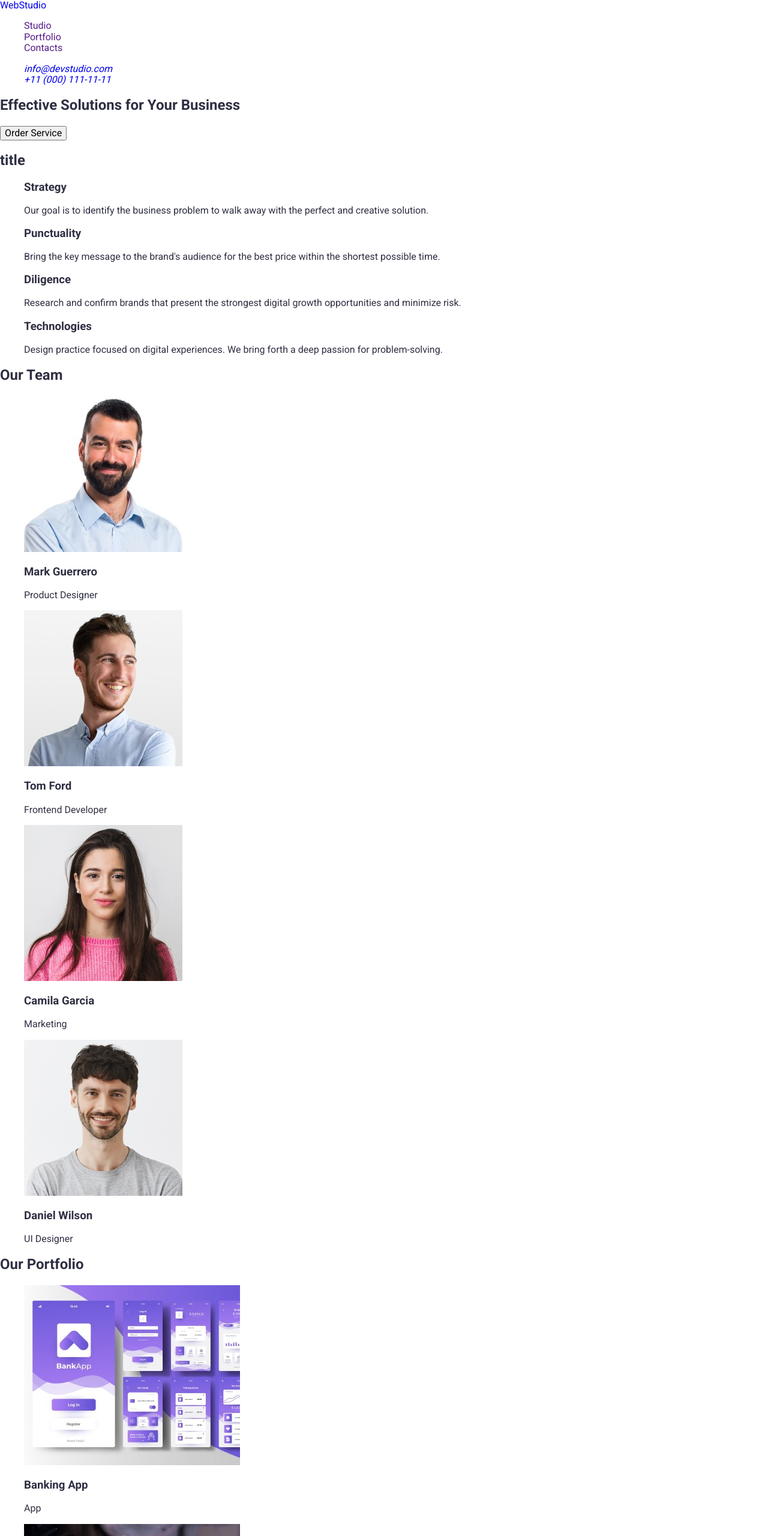
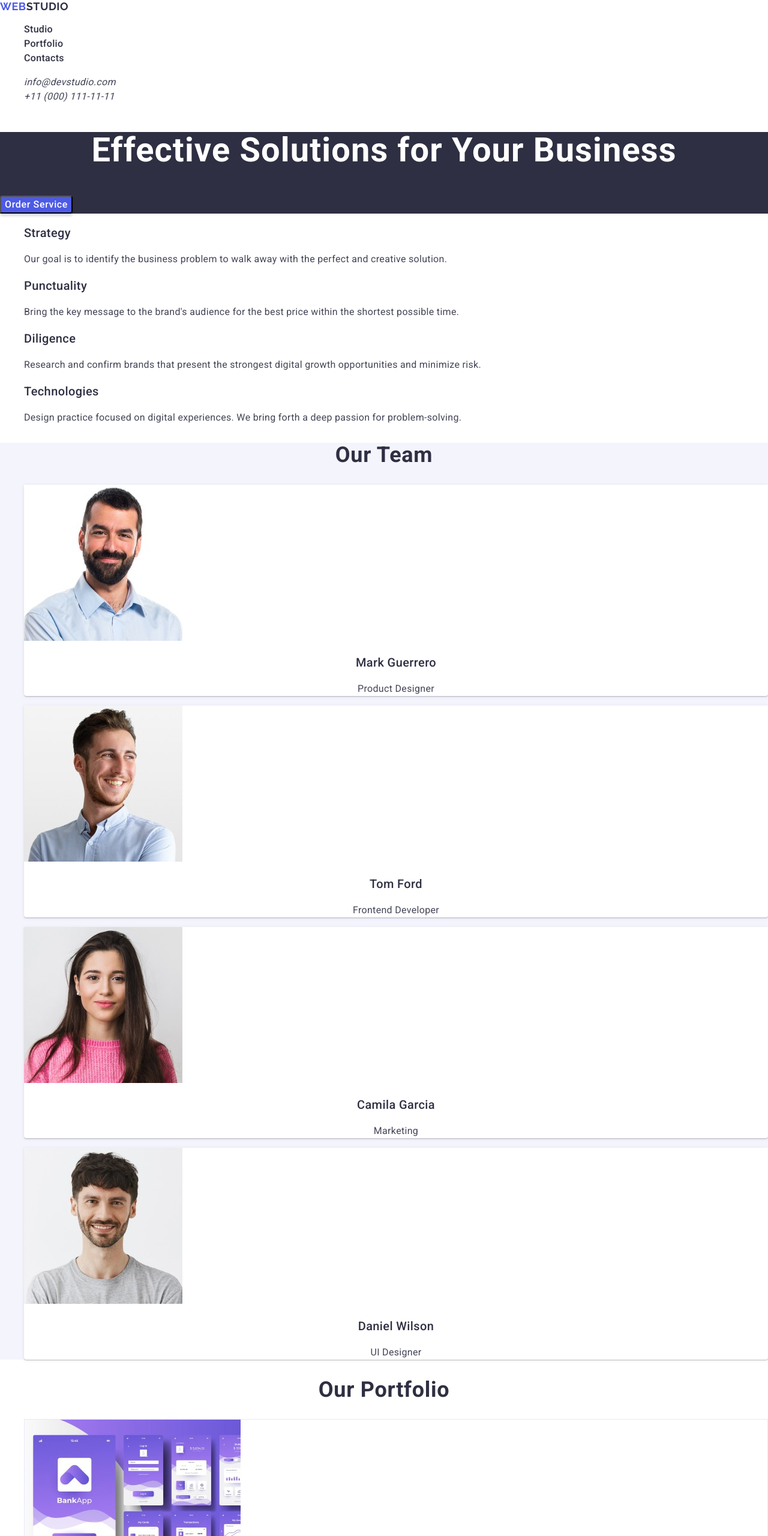
Before and after one commit to skipalsky/goit-markup-hw-02, a plain HTML site: page index.html in a window 1280 px wide. Shown: the top 2560 px of the page at 60% size. Drawn offline with nearby package versions, Linux system fonts and the light colour scheme.

Commit message:
add all sections css

```diff
--- a/css/styles.css
+++ b/css/styles.css
@@ -1,8 +1,17 @@
-/* Base */
+:root {
+    --navyblue: #2E2F42;
+    ---white: #FFF;
+    --slate: #434455;
+    --iris: #4D5AE5;
+    --cloud: #F4F4FD;
+    --cornflower: #E7E9FC;
+  }
+
+  /* Base */
 body {
     font-family: 'Roboto', 'Raleway' , sans-serif;
-    color: #2E2F42;
-    background-color: #FFF;
+    color: var(--navyblue);
+    background-color: var(---white);
     font-size: 16px;
 }
 
@@ -16,5 +25,181 @@ ul {
 
 button {
     font-family: inherit;
+  }
+/* END base */
+
+.visually-hidden {
+    position: absolute;
+    width: 1px;
+    height: 1px;
+    margin: -1px;
+    border: 0;
+    padding: 0;
+    white-space: nowrap;
+    clip-path: inset(100%);
+    clip: rect(0 0 0 0);
+    overflow: hidden;
+  }
+
+  /* Header */
+.logo {
+    color: var(--navyblue, #2E2F42);
+    font-family: 'Raleway';
+    font-size: 18px;
+    font-weight: 700;
+    line-height: 21px;
+    letter-spacing: 0.54px;
+    text-transform: uppercase;
 }
-/* End base */
+
+.logo-accent {
+    color: var(--iris, #4D5AE5);
+}
+
+.nav-link {
+    color: var(--navyblue, #2E2F42);
+font-weight: 500;
+line-height: 24px;
+letter-spacing: 0.32px;
+}
+
+.address-link {
+    color: var(--slate, #434455);
+font-weight: 400;
+line-height: 24px;
+letter-spacing: 0.32px;
+}
+  /* END header */
+
+  /* Main section */
+.main-section {
+    background: var(--navyblue, #2E2F42);
+}
+
+.main-title {
+    color: var(--white, #FFF);
+text-align: center;
+font-size: 56px;
+font-weight: 700;
+line-height: 60px;
+letter-spacing: 1.12px;
+}
+
+.main-button {
+    border-radius: 4px;
+    background: var(--iris, #4D5AE5);
+    box-shadow: 0px 4px 4px 0px rgba(0, 0, 0, 0.15);
+}
+
+.main-button-text {
+    color: var(--white, #FFF);
+font-weight: 500;
+line-height: 24px;
+letter-spacing: 0.64px;
+}
+/* END main section */
+
+/* Advantages section */
+.advantages-title {
+font-size: 20px;
+font-weight: 500;
+line-height: 24px;
+letter-spacing: 0.4px;
+}
+
+.advantages-text {
+    color: var(--slate, #434455);
+    font-weight: 400;
+    line-height: 24px;
+    letter-spacing: 0.32px;
+}
+/* END advantages section */
+
+/* Team section */
+.team-section {
+    background: var(--cloud, #F4F4FD);
+}
+
+.team-title {
+text-align: center;
+font-size: 36px;
+font-weight: 700;
+line-height: 40px;
+letter-spacing: 0.72px;
+text-transform: capitalize;
+}
+
+.team-border {
+    border-radius: 0px 0px 4px 4px;
+    background: var(--white, #FFF);
+    box-shadow: 0px 2px 1px 0px rgba(46, 47, 66, 0.08), 0px 1px 1px 0px rgba(46, 47, 66, 0.16), 0px 1px 6px 0px rgba(46, 47, 66, 0.08);
+}
+
+.team-name {
+    text-align: center;
+    font-size: 20px;
+    font-weight: 500;
+    line-height: 24px;
+    letter-spacing: 0.4px;
+}
+
+.team-position {
+    color: var(--slate, #434455);
+text-align: center;
+font-weight: 400;
+line-height: 24px;
+letter-spacing: 0.32px;
+}
+/* END team section */
+
+/* Portfolio section */
+.portfolio-title {
+text-align: center;
+font-size: 36px;
+font-weight: 700;
+line-height: 40px;
+letter-spacing: 0.72px;
+text-transform: capitalize;
+}
+
+.portfolio-list {
+    border: 1px solid var(--cornflower, #E7E9FC);
+}
+
+.portfolio-apps {
+font-size: 20px;
+font-weight: 500;
+line-height: 24px;
+letter-spacing: 0.4px;
+}
+
+.portfolio-text {
+    color: var(--slate, #434455);
+    font-weight: 400;
+    line-height: 24px;
+    letter-spacing: 0.32px;
+}
+/* END portfolio section */
+
+/* Footer */
+.bg-footer {
+    background: var(--navyblue, #2E2F42);
+}
+
+.logo-footer {
+    color: var(--cloud, #F4F4FD);
+    font-family: 'Raleway';
+    font-size: 18px;
+    font-weight: 700;
+    line-height: 21px;
+    letter-spacing: 0.54px;
+    text-transform: uppercase;
+}
+
+.footer-text {
+    color: var(--cloud, #F4F4FD);
+font-weight: 400;
+line-height: 24px;
+letter-spacing: 0.32px;
+}
+/* END footer */
--- a/index.html
+++ b/index.html
@@ -16,115 +16,118 @@
     <!-- Header -->
     <header>
         <nav>
-            <a href="./index.html">WebStudio</a>
+            <a class="logo" href="./index.html">
+                <span class="logo-accent">Web</span>Studio</a>
             <ul>
-                <li><a href="">Studio</a></li>
-                <li><a href="">Portfolio</a></li>
-                <li><a href="">Contacts</a></li>
+                <li><a class="nav-link" href="">Studio</a></li>
+                <li><a class="nav-link" href="">Portfolio</a></li>
+                <li><a class="nav-link" href="">Contacts</a></li>
             </ul>
         </nav>
         <address>
             <ul>
-                <li><a href="mailto:info@devstudio.com">info@devstudio.com</a></li>
-                <li><a href="tel:+110001111111">+11 (000) 111-11-11</a></li>
+                <li><a class="address-link" href="mailto:info@devstudio.com">info@devstudio.com</a></li>
+                <li><a class="address-link" href="tel:+110001111111">+11 (000) 111-11-11</a></li>
             </ul>
         </address>
     </header>
-    <!-- Main content -->
+    <!-- Main section -->
     <main>
+        <section class="main-section">
+            <h1 class="main-title">Effective Solutions
+                for Your Business</h1>
+                <button class="main-button" type="button"><span class="main-button-text">Order Service</span></button>
+        </section>
+        <!-- Advantages section -->
         <section>
-            <h1>Effective Solutions
-                for Your Business</h1>
-                <button type="button">Order Service</button>
-        </section>
-        <section>
-            <h2>title</h2>
+            <h2 class="visually-hidden">title</h2>
             <ul>
                 <li>
-                    <h3>Strategy</h3>
-                    <p>Our goal is to identify the business problem to walk away with the perfect and creative solution.</p>
+                    <h3 class="advantages-title">Strategy</h3>
+                    <p class="advantages-text">Our goal is to identify the business problem to walk away with the perfect and creative solution.</p>
                 </li>
                 <li>
-                    <h3>Punctuality</h3>
-                    <p>Bring the key message to the brand's audience for the best price within the shortest possible time.</p>
+                    <h3 class="advantages-title">Punctuality</h3>
+                    <p class="advantages-text">Bring the key message to the brand's audience for the best price within the shortest possible time.</p>
                 </li>
                 <li>
-                    <h3>Diligence</h3>
-                    <p>Research and confirm brands that present the strongest digital growth opportunities and minimize risk.</p>
+                    <h3 class="advantages-title">Diligence</h3>
+                    <p class="advantages-text">Research and confirm brands that present the strongest digital growth opportunities and minimize risk.</p>
                 </li>
                 <li>
-                    <h3>Technologies</h3>
-                    <p>Design practice focused on digital experiences. We bring forth a deep passion for problem-solving.</p>
+                    <h3 class="advantages-title">Technologies</h3>
+                    <p class="advantages-text">Design practice focused on digital experiences. We bring forth a deep passion for problem-solving.</p>
                 </li>
             </ul>
         </section>
         <!-- Team section -->
-        <section>
-            <h2>Our Team</h2>
+        <section class="team-section">
+            <h2 class="team-title">Our Team</h2>
             <ul>
-                <li>
+                <li class="team-border">
                     <img src="./images/team/mark-guerrero.jpg" width="264" height="260" alt="mark-guerrero">
-                    <h3>Mark Guerrero</h3>
-                    <p>Product Designer</p>
+                    <h3 class="team-name">Mark Guerrero</h3>
+                    <p class="team-position">Product Designer</p>
                 </li>
-                <li>
+                <li class="team-border">
                     <img src="./images/team/tom-ford.jpg" width="264" height="260" alt="tom-ford">
-                    <h3>Tom Ford</h3>
-                    <p>Frontend Developer</p>
+                    <h3 class="team-name">Tom Ford</h3>
+                    <p class="team-position">Frontend Developer</p>
                 </li>
-               <li>
+               <li class="team-border">
                  <img src="./images/team/camila-garcia.jpg" width="264" height="260" alt="camila-garcia">
-                    <h3>Camila Garcia</h3>
-                    <p>Marketing</p>
+                    <h3 class="team-name">Camila Garcia</h3>
+                    <p class="team-position">Marketing</p>
                 </li>
-                <li>
+                <li class="team-border">
                     <img src="./images/team/daniel-wilson.jpg" width="264" height="260" alt="daniel-wilson">
-                    <h3>Daniel Wilson</h3>
-                    <p>UI Designer</p>
+                    <h3 class="team-name">Daniel Wilson</h3>
+                    <p class="team-position">UI Designer</p>
                 </li>
             </ul>
         </section>
         <!-- Portfolio section -->
         <section>
-<h2>Our Portfolio</h2>
+<h2 class="portfolio-title">Our Portfolio</h2>
 <ul>
-    <li>
+    <li class="portfolio-list">
         <img src="./images/portfolio/banking-app.jpg" alt="banking-app">
-        <h3>Banking App</h3>
-        <p>App</p>
+        <h3 class="portfolio-apps">Banking App</h3>
+        <p class="portfolio-text">App</p>
     </li>
-    <li>
+    <li class="portfolio-list">
         <img src="./images/portfolio/cashless-payment.jpg" alt="cashless-payment">
-        <h3>Cashless Payment</h3>
-        <p>Marketing</p>
+        <h3 class="portfolio-apps">Cashless Payment</h3>
+        <p class="portfolio-text">Marketing</p>
     </li>
-    <li>
+    <li class="portfolio-list">
         <img src="./images/portfolio/meditation-app.jpg" alt="meditation-app">
-        <h3>Meditation App</h3>
-        <p>App</p>
+        <h3 class="portfolio-apps">Meditation App</h3>
+        <p class="portfolio-text">App</p>
     </li>
-    <li>
+    <li class="portfolio-list">
         <img src="./images/portfolio/taxi-service.jpg" alt="taxi-service">
-        <h3>Taxi Service</h3>
-        <p>Marketing</p>
+        <h3 class="portfolio-apps">Taxi Service</h3>
+        <p class="portfolio-text">Marketing</p>
     </li>
-    <li>
+    <li class="portfolio-list">
         <img src="./images/portfolio/screen-illustrations.jpg" alt="screen-illustrations">
-        <h3>Screen Illustrations</h3>
-        <p>Design</p>
+        <h3 class="portfolio-apps">Screen Illustrations</h3>
+        <p class="portfolio-text">Design</p>
     </li>
-    <li>
+    <li class="portfolio-list">
         <img src="./images/portfolio/online-courses.jpg" alt="online-courses">
-        <h3>Online Courses</h3>
-        <p>Marketing</p>
+        <h3 class="portfolio-apps">Online Courses</h3>
+        <p class="portfolio-text">Marketing</p>
     </li>
 </ul>
         </section>
     </main>
     <!-- Footer -->
-    <footer>
-        <a href="./index.html">WebStudio</a>
-        <p>Increase the flow of customers and sales for your business with digital marketing & growth solutions.</p>
+    <footer class="bg-footer">
+        <a class="logo-footer" href="./index.html">
+            <span class="logo-accent">Web</span>Studio</a>
+        <p class="footer-text">Increase the flow of customers and sales for your business with digital marketing & growth solutions.</p>
     </footer>
 </body>
 </html>
```
